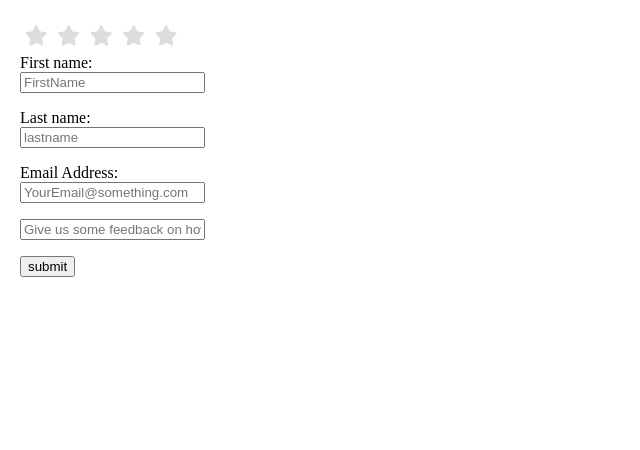
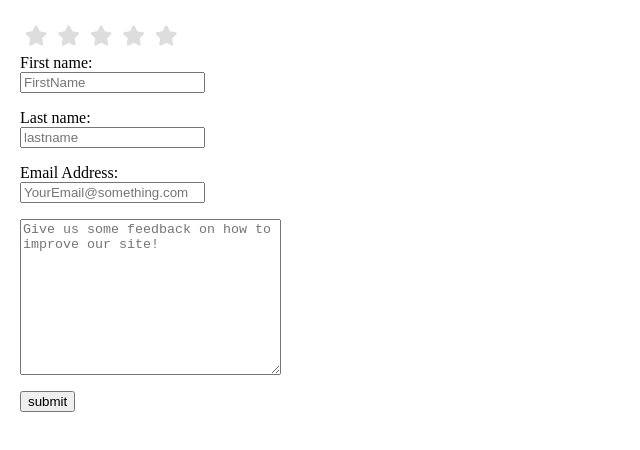
Before and after one commit to jdc20181/CustomerWebsiteFeedback, a plain HTML site: page index.html in a window 1280 px wide. Shown: the whole page, without its empty margins (0-640 px from the left). Drawn offline with Linux system fonts and the light colour scheme.

Commit message:
Update index.html

```diff
--- a/index.html
+++ b/index.html
@@ -70,7 +70,7 @@ h1 { font-size: 1.5em; margin: 10px; }
   Email Address:<br>
   <input type="email" name="email" placeholder="YourEmail@something.com" required><br>
   <p></p>
-  <input type="text" name="comments" Placeholder="Give us some feedback on how to improve our site!" rows="10"cols="30" required><br>
+  <textarea type="text" name="comments" Placeholder="Give us some feedback on how to improve our site!" rows="10"cols="30" required></textarea><br>
  <p></p>
   <input type="submit" value="submit" >
   </form>
```
